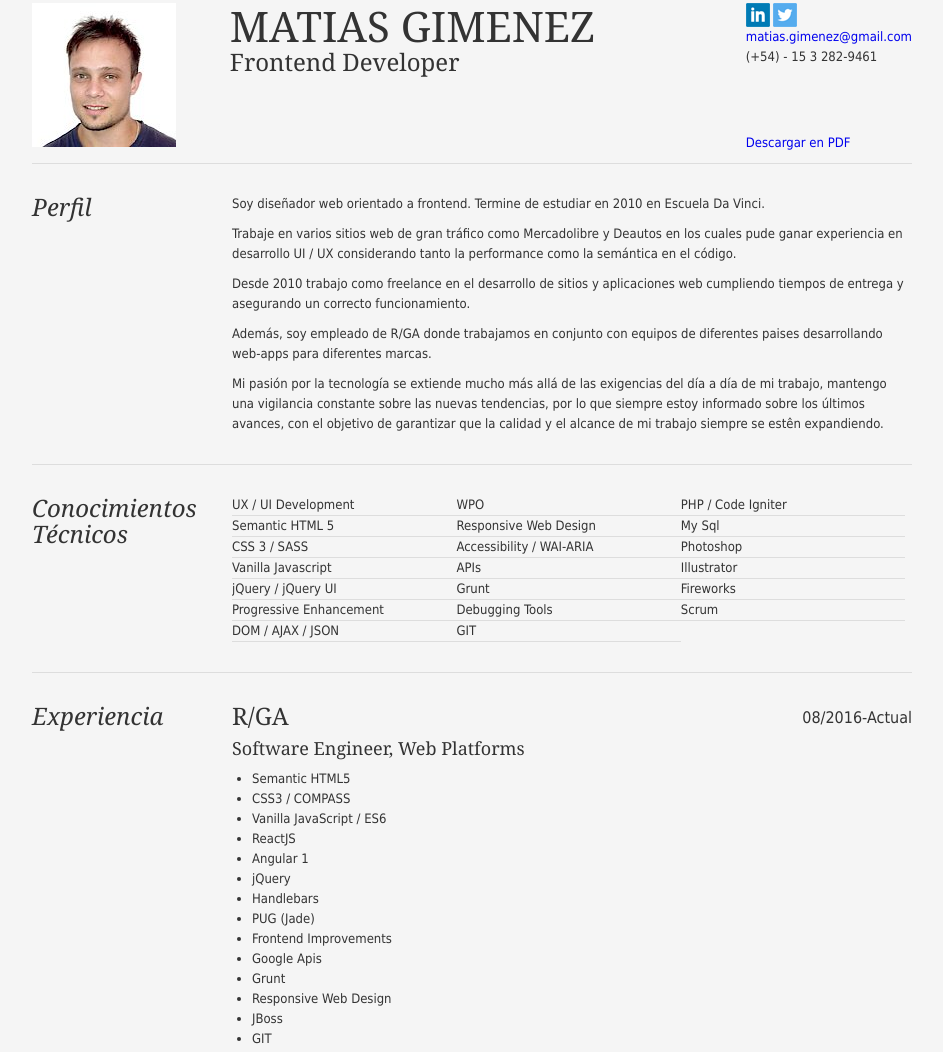
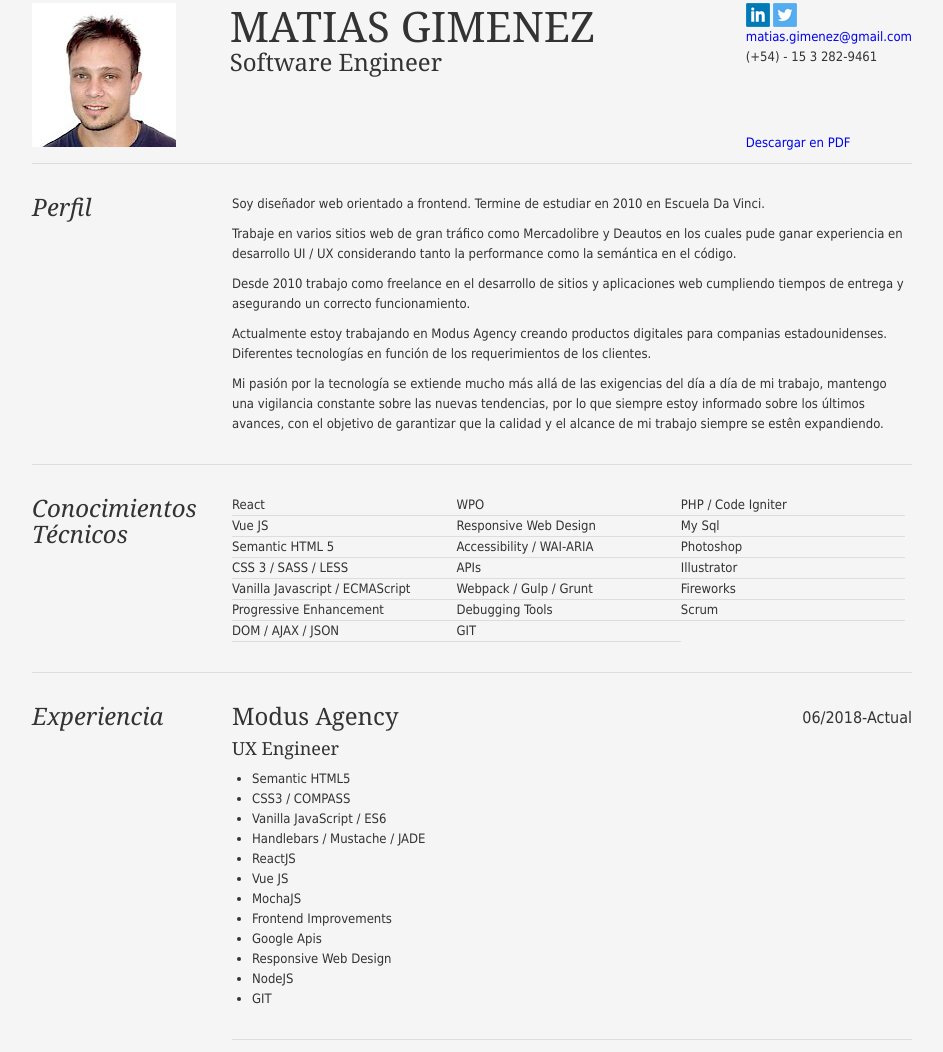
Before and after one commit to mgimenez/joptiwebs, a plain HTML site: page cv/index-es.html in a window 1280 px wide. Shown: the part 85-1137 px from the top of the page, without its empty margins (168-1111 px from the left). Drawn offline with Linux system fonts and the light colour scheme.

Commit message:
updating cv html

```diff
--- a/cv/index-es.html
+++ b/cv/index-es.html
@@ -18,7 +18,7 @@
 				<img src="images/pic.jpg" alt="Photo" />
 				<div class="content-me">
 					<h1>MATIAS GIMENEZ</h1>
-					<h2>Frontend Developer</h2>
+					<h2>Software Engineer</h2>
 				</div>
 			</div>
 			<div class="contact-info">
@@ -41,7 +41,7 @@
 					<p>Soy diseñador web orientado a frontend. Termine de estudiar en 2010 en Escuela Da Vinci.</p>
 					<p>Trabaje en varios sitios web de gran tráfico como Mercadolibre y Deautos en los cuales pude ganar experiencia en desarrollo UI / UX considerando tanto la performance como la semántica en el código.</p>
 					<p>Desde 2010 trabajo como freelance en el desarrollo de sitios y aplicaciones web cumpliendo tiempos de entrega y asegurando un correcto funcionamiento.</p>
-					<p>Además, soy empleado de R/GA donde trabajamos en conjunto con equipos de diferentes paises desarrollando web-apps para diferentes marcas.</p>
+					<p>Actualmente estoy trabajando en Modus Agency creando productos digitales para companias estadounidenses. Diferentes tecnologías en función de los requerimientos de los clientes.</p>
 					<p>Mi pasión por la tecnología se extiende mucho más allá de las exigencias del día a día de mi trabajo, mantengo una vigilancia constante sobre las nuevas tendencias, por lo que siempre estoy informado sobre los últimos avances, con el objetivo de garantizar que la calidad y el alcance de mi trabajo siempre se estên expandiendo.</p>
 				</div>
 			</article>
@@ -49,11 +49,11 @@
 				<h2>Conocimientos Técnicos</h2>
 				<div class="skills content-right">
 					<ul>
-						<li>UX / UI Development</li>
+						<li>React</li>
+						<li>Vue JS</li>
 						<li>Semantic HTML 5</li>
-						<li>CSS 3 / SASS</li>
-						<li>Vanilla Javascript</li>
-						<li>jQuery / jQuery UI</li>
+						<li>CSS 3 / SASS / LESS</li>
+						<li>Vanilla Javascript / ECMAScript</li>
 						<li>Progressive Enhancement</li>
 						<li>DOM / AJAX / JSON</li>
 					</ul>
@@ -62,7 +62,7 @@
 						<li>Responsive Web Design</li>
 						<li>Accessibility / WAI-ARIA</li>
 						<li>APIs</li>
-						<li>Grunt</li>
+						<li>Webpack / Gulp / Grunt</li>
 						<li>Debugging Tools</li>
 						<li>GIT</li>
 					</ul>
@@ -80,9 +80,28 @@
 				<h2>Experiencia</h2>
 				<div class="content-right">
 					<div class="job box-content">
+						<h2>Modus Agency</h2>
+						<h3>UX Engineer</h3>
+						<h4 class="job-date">06/2018-Actual</h4>
+						<ul>
+							<li>Semantic HTML5</li>
+							<li>CSS3 / COMPASS</li>
+							<li>Vanilla JavaScript / ES6</li>
+							<li>Handlebars / Mustache / JADE</li>
+							<li>ReactJS</li>
+							<li>Vue JS</li>
+							<li>MochaJS</li>
+							<li>Frontend Improvements</li>
+							<li>Google Apis</li>
+							<li>Responsive Web Design</li>
+							<li>NodeJS</li>
+							<li>GIT</li>
+						</ul>
+					</div>
+					<div class="job box-content">
 						<h2>R/GA</h2>
 						<h3>Software Engineer, Web Platforms</h3>
-						<h4 class="job-date">08/2016-Actual</h4>
+						<h4 class="job-date">08/2016-05/2018</h4>
 						<ul>
 							<li>Semantic HTML5</li>
 							<li>CSS3 / COMPASS</li>
```
Also changed, not shown: cv/index.html (+27 -8 lines).
